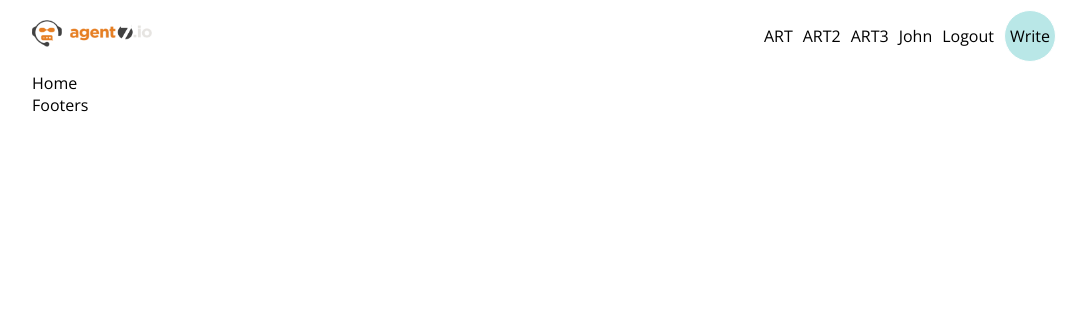
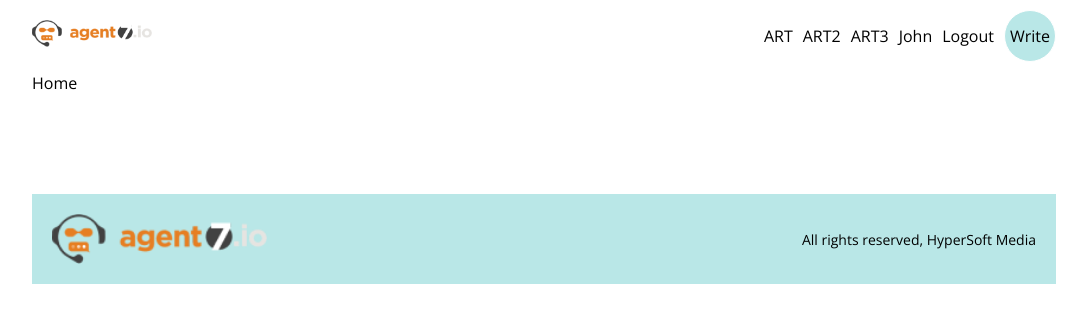
Before and after one commit to ralphsunny22/blog-hypersoft, a React (Create React App) app in the folder client/: page / in a window 1280 px wide. Shown: the top 322 px of the page, without its empty margins (96-1183 px from the left). Built offline with nearby package versions, Linux system fonts and the light colour scheme.

Commit message:
footer styling

```diff
--- a/client/src/components/Footer.jsx
+++ b/client/src/components/Footer.jsx
@@ -1,8 +1,12 @@
 import React from 'react'
+import Logo from "../img/logo.png"
 
 const Footer = () => {
   return (
-    <div>Footers</div>
+    <footer>
+      <img src={Logo} alt="Logo" />
+      <span>All rights reserved, HyperSoft Media</span>
+    </footer>
   )
 }
 
--- a/client/src/style.scss
+++ b/client/src/style.scss
@@ -105,6 +105,20 @@
             }
         }
 
+        //FOOTER
+        footer{
+            margin-top: 100px;
+            padding: 20px;
+            background-color: $lightGreen;
+            display: flex;
+            align-items: center;
+            justify-content: space-between;
+            font-size: 14px;
+        img{
+            height: 50px;
+        }
+        }
+
     }
 
 
```
